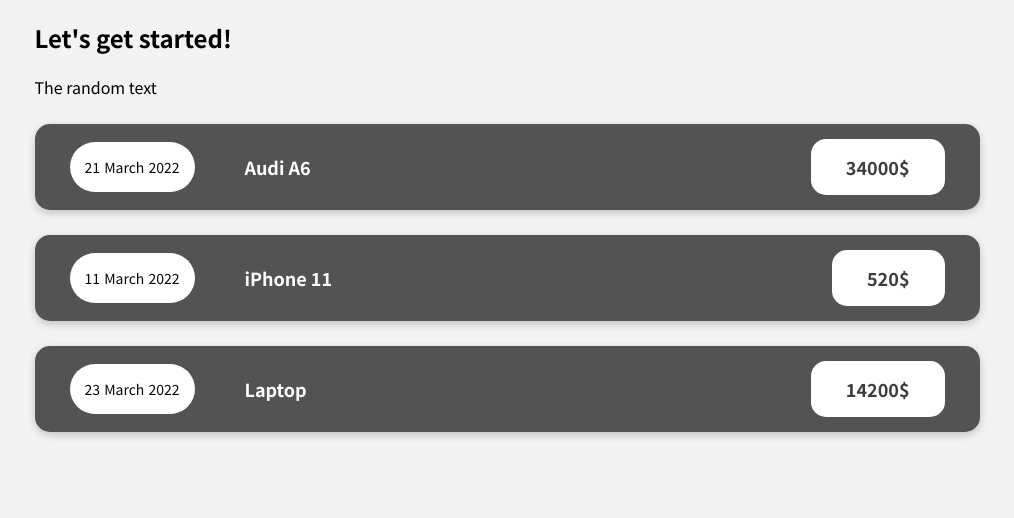
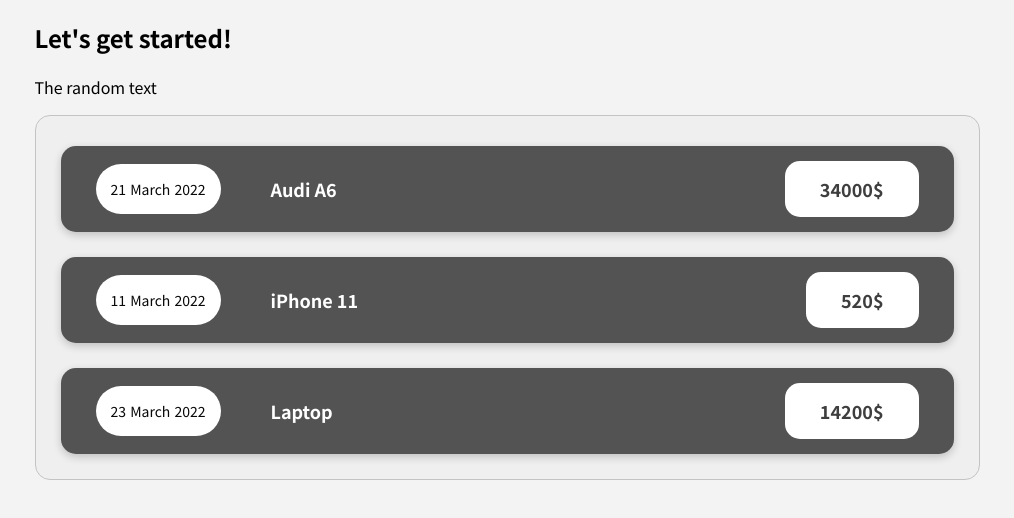
Before and after one commit to localhead/Expense-Tracker, a JavaScript app: page / in a window 1280 px wide. Shown: the top 518 px of the page, without its empty margins (133-1147 px from the left). Built offline with nearby package versions, Linux system fonts and the light colour scheme.

Commit message:
added general component called Expenses

```diff
--- a/src/App.js
+++ b/src/App.js
@@ -3,7 +3,7 @@
 Other created components will be nested inside of it.
 Components in React - is just a JS functions
 */
-import ExpenseItem from "./components/ExpenseItems";
+import Expenses from "./components/Expenses";
 
 function App() {
   // Data to paste into components
@@ -42,22 +42,9 @@
         <h2>Let's get started!</h2>
         <p>The random text</p>
         {/* We created our first component and just pasted it here like this. Cool
-        Now we need to paste data inside of these components. Naming is crucial! */}
-        <ExpenseItem
-          title={data[0].title}
-          date={data[0].date}
-          amount={data[0].amount}
-        ></ExpenseItem>
-        <ExpenseItem
-          title={data[1].title}
-          date={data[1].date}
-          amount={data[1].amount}
-        ></ExpenseItem>
-        <ExpenseItem
-          title={data[2].title}
-          date={data[2].date}
-          amount={data[2].amount}
-        ></ExpenseItem>
+        Now we need to paste data inside of these components. Naming is crucial!
+        Items will be used inside of Expenses component so do the same naming */}
+        <Expenses items={data}></Expenses>
       </div>
     </div>
   );
--- /dev/null
+++ b/src/components/Expenses.css
@@ -0,0 +1,8 @@
+.expenses-content {
+  padding: 5px 25px 25px 25px;
+  background-color: rgb(239, 239, 239);
+  border-radius: 15px;
+  border: 1px solid rgb(195, 195, 195);
+  display: flex;
+  flex-direction: column;
+}
--- /dev/null
+++ b/src/components/Expenses.js
@@ -0,0 +1,27 @@
+import ExpenseItem from "./ExpenseItems";
+import "./Expenses.css";
+
+function Expenses(props) {
+  return (
+    <div className="expenses-content">
+      {" "}
+      <ExpenseItem
+        title={props.items[0].title}
+        date={props.items[0].date}
+        amount={props.items[0].amount}
+      ></ExpenseItem>
+      <ExpenseItem
+        title={props.items[1].title}
+        date={props.items[1].date}
+        amount={props.items[1].amount}
+      ></ExpenseItem>
+      <ExpenseItem
+        title={props.items[2].title}
+        date={props.items[2].date}
+        amount={props.items[2].amount}
+      ></ExpenseItem>
+    </div>
+  );
+}
+
+export default Expenses;
```
